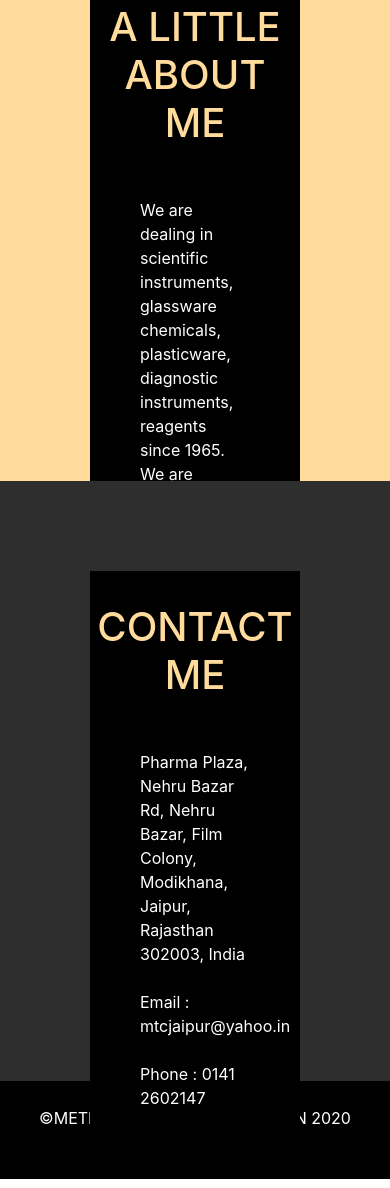
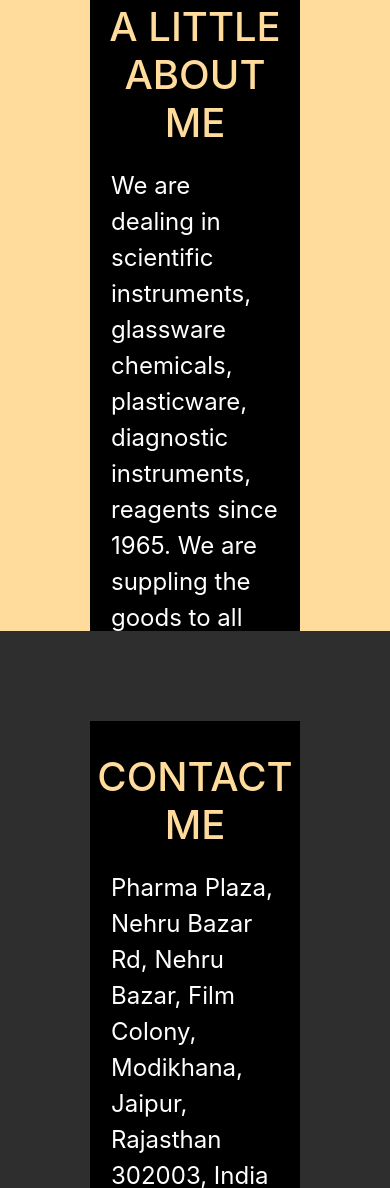
Before and after one commit to yashgupta112/metro2, a plain HTML site: page index.html in a window 390 px wide. Shown: the part 759-1947 px from the top of the page. Drawn offline with nearby package versions, Linux system fonts and the light colour scheme.

Commit message:
commit 3 errors removed 2 pages mobile friendly

```diff
--- a/index.html
+++ b/index.html
@@ -58,7 +58,7 @@
     <div class="container abt-container" id="about">
         <div class="container abt-div">
           <h1 class="abt-heading">A LITTLE ABOUT ME</h1>
-          <p class="abt-para">We are  dealing in scientific instruments, glassware chemicals, plasticware, diagnostic instruments, reagents  since 1965.
+          <p class="abt-para content">We are  dealing in scientific instruments, glassware chemicals, plasticware, diagnostic instruments, reagents  since 1965.
              We are suppling the goods to all over Rajasthan.
              We are distributor for various reputed manufacturers ie Borosil etc.
              We are having good  strength  of person for marketing of the products  as well as dia back office work.</p>
@@ -71,7 +71,7 @@
     <div class="container abt-container" style="background-color:#2e2e2e;" id="contact">
       <div class="container abt-div">
         <h1 class="abt-heading">CONTACT ME</h1>
-        <p class="abt-para">Pharma Plaza, Nehru Bazar Rd, Nehru Bazar, Film Colony, Modikhana, Jaipur, Rajasthan 302003, India <br><br>
+        <p class="abt-para content">Pharma Plaza, Nehru Bazar Rd, Nehru Bazar, Film Colony, Modikhana, Jaipur, Rajasthan 302003, India <br><br>
             Email : mtcjaipur@yahoo.in <br><br>
             Phone : 0141 2602147</p>
       </div>
--- a/stlyes.css
+++ b/stlyes.css
@@ -19,6 +19,16 @@
   header{
     min-height: 100px;
     font-size: 150%;
+  }
+  .abt-para.content {
+    font-size: 150%;
+    padding: 0 10% 10%;
+  }
+  #about {
+    height: 750px;
+  }
+  #contact {
+    height: 700px;
   }
 
   /* .home-div {
```
